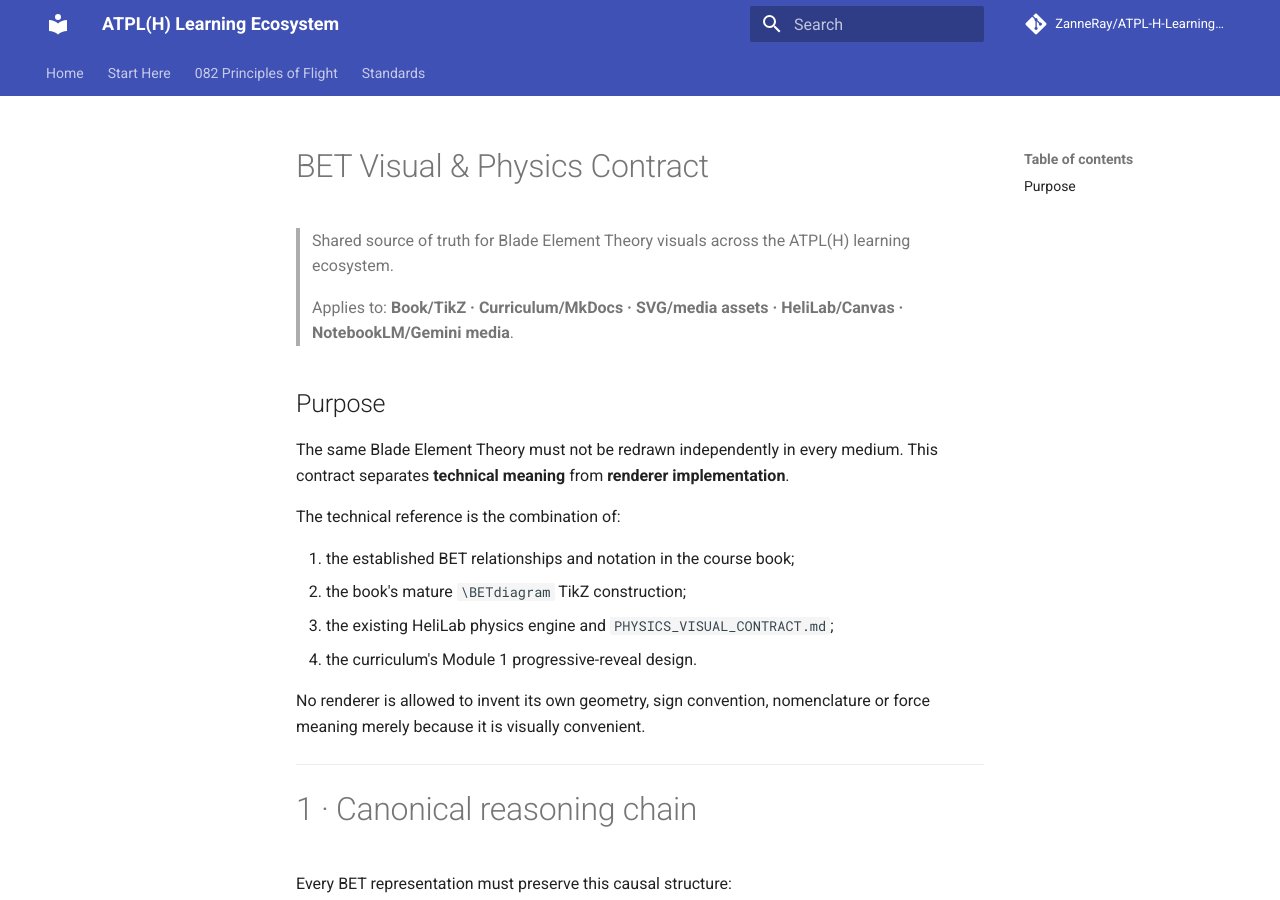
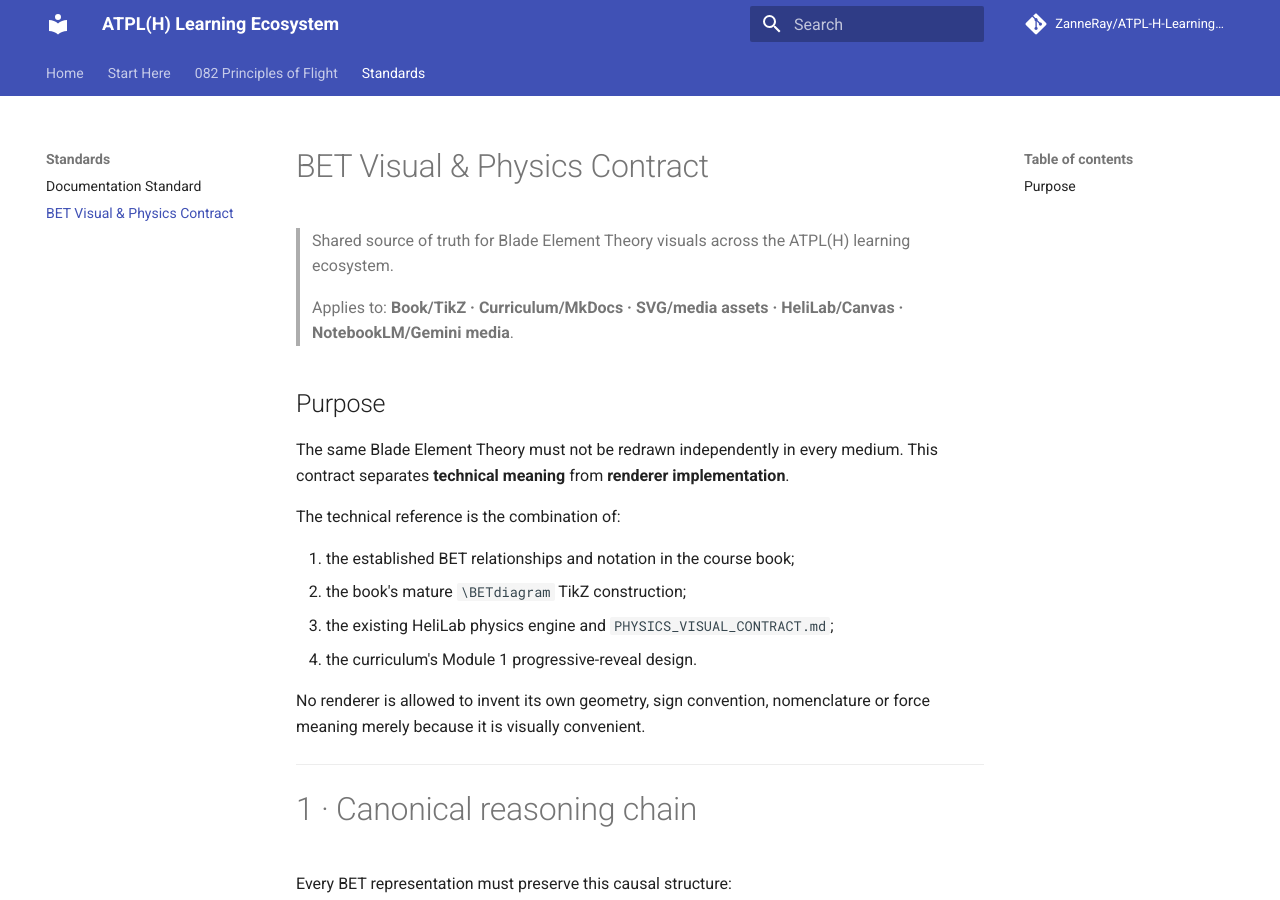
Before and after one commit to ZanneRay/ATPL-H-Learning-Ecosystem, an MkDocs documentation site: the page built from docs/standards/BET-VISUAL-PHYSICS-CONTRACT.md, in a window 1280 px wide and 900 px high. Built offline with MkDocs 1.6.1 and Material for MkDocs 9.7.7, drawn with Linux system fonts in a browser that asks for light colours; comment, search, counter and statistics services are not loaded.

Commit message:
Add BET visual physics contract to standards nav

```diff
--- a/mkdocs.yml
+++ b/mkdocs.yml
@@ -57,6 +57,7 @@ nav:
       - Module 1 — Visual System: curriculum/MODULE-1-VISUAL-SYSTEM.md
   - Standards:
       - Documentation Standard: standards/DOCUMENTATION-STANDARD.md
+      - BET Visual & Physics Contract: standards/BET-VISUAL-PHYSICS-CONTRACT.md
 
 extra:
   generator: false
```
